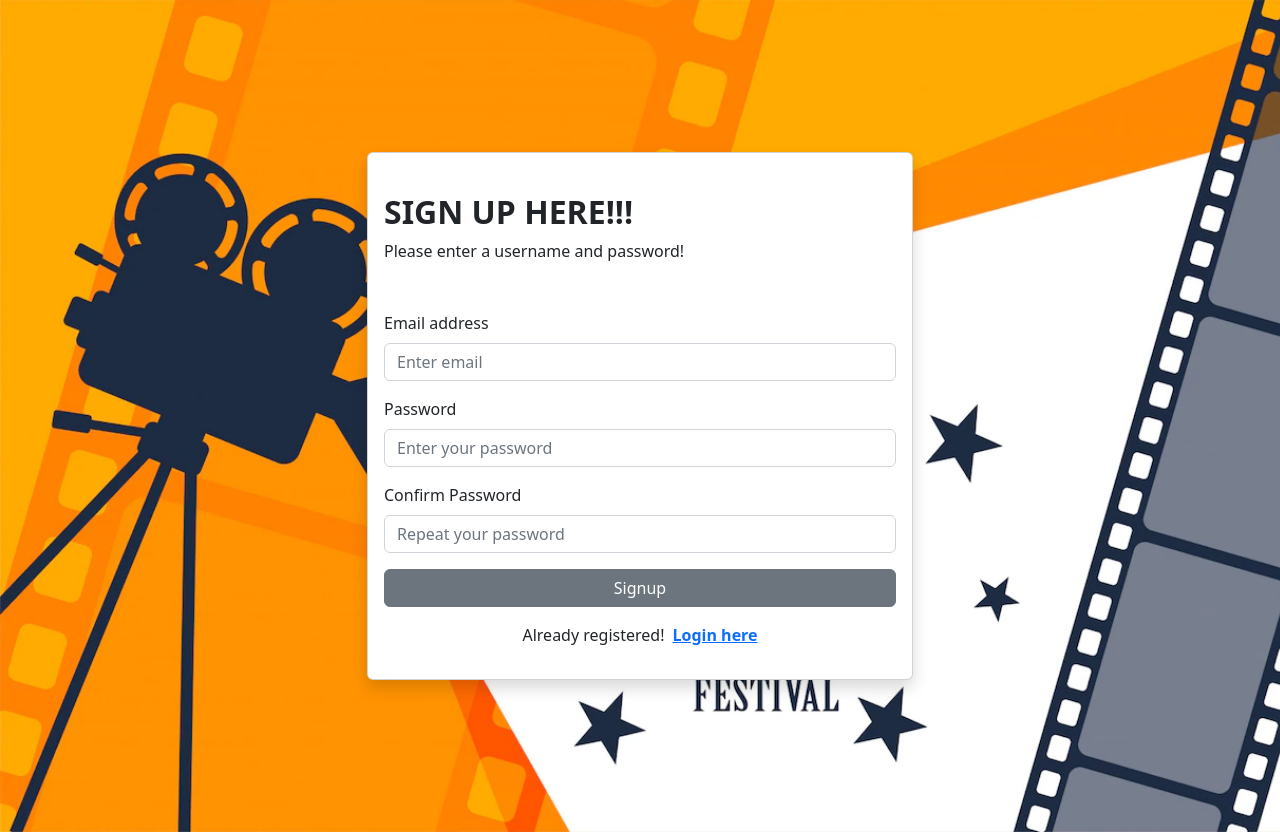
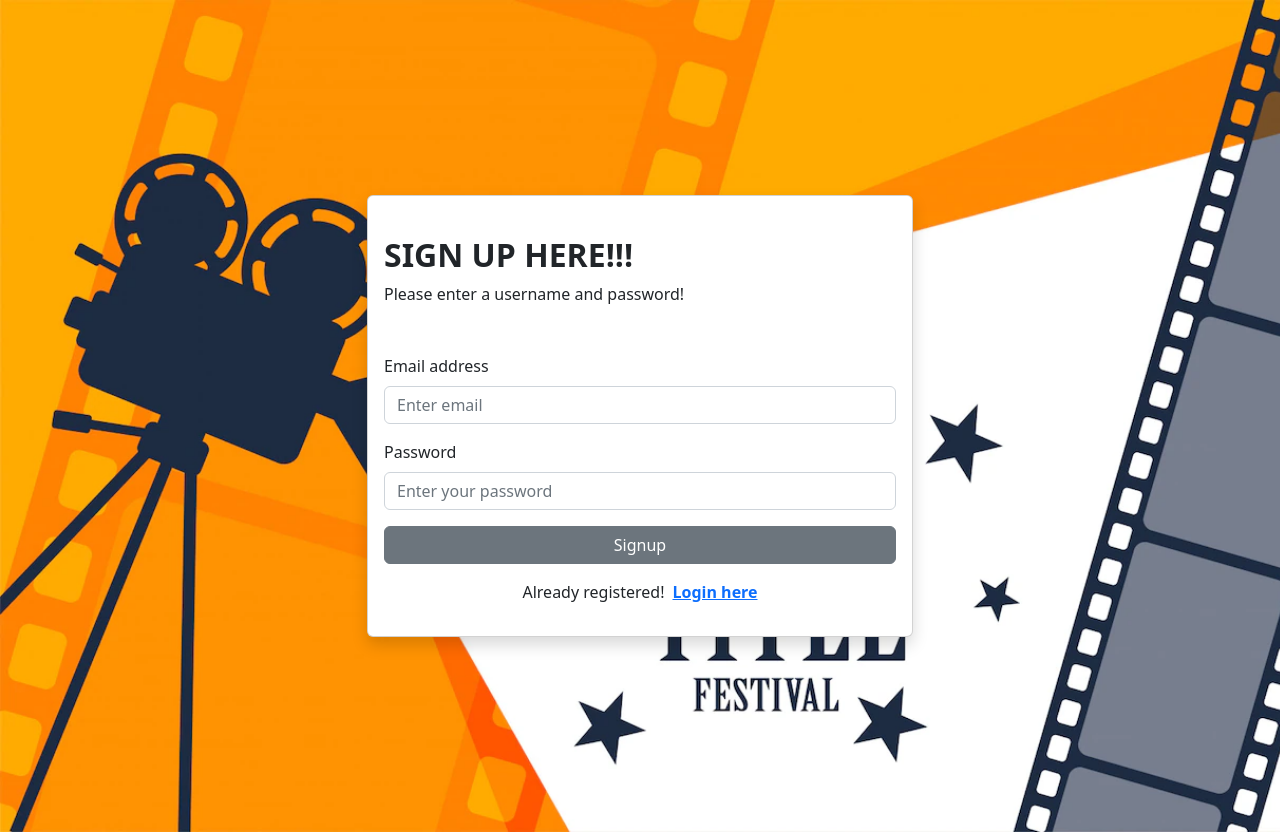
Before and after one commit to Satish627/SEP6, a React (Create React App) app: page /signup in a window 1280 px wide. Built offline with nearby package versions, Linux system fonts and the light colour scheme.

Commit message:
firebase added

```diff
--- a/package.json
+++ b/package.json
@@ -8,6 +8,7 @@
     "@testing-library/user-event": "^13.5.0",
     "axios": "^1.2.0",
     "bootstrap": "^5.2.3",
+    "firebase": "^9.15.0",
     "react": "^18.2.0",
     "react-bootstrap": "^2.6.0",
     "react-dom": "^18.2.0",
--- a/src/App.js
+++ b/src/App.js
@@ -7,12 +7,12 @@ import SignUpForm from './components/SignUpPage/SignUpForm';
 
 function App() {
   return (
-    <div className="LoginForm">
+    <div >
       <BrowserRouter>
         <Routes>
-          <Route path="/login" element={<LoginForm />} />
+          <Route path="/" element={<LoginForm />} />
           <Route path="/signup" element={<SignUpForm />} />
-          <Route path="/" element={<Home />} />
+          <Route path="/home" element={<Home />} />
         </Routes>
       </BrowserRouter>
     </div>
--- /dev/null
+++ b/src/Firebase.js
@@ -0,0 +1,22 @@
+// Import the functions you need from the SDKs you need
+import { initializeApp } from "firebase/app";
+import { getAnalytics } from "firebase/analytics";
+// TODO: Add SDKs for Firebase products that you want to use
+// https://firebase.google.com/docs/web/setup#available-libraries
+
+// Your web app's Firebase configuration
+// For Firebase JS SDK v7.20.0 and later, measurementId is optional
+const firebaseConfig = {
+  apiKey: "AIzaSyBGQQXU5IUdYsRTIZluYLWnRFrO1Tbyios",
+  authDomain: "aqueous-radio-368114.firebaseapp.com",
+  projectId: "aqueous-radio-368114",
+  storageBucket: "aqueous-radio-368114.appspot.com",
+  messagingSenderId: "915265365938",
+  appId: "1:915265365938:web:cdb5f86a020563844fa6ab",
+  measurementId: "G-4MJLM793HX"
+};
+
+// Initialize Firebase
+const app = initializeApp(firebaseConfig);
+
+export default app;
--- a/src/components/LoginPage/LoginForm.js
+++ b/src/components/LoginPage/LoginForm.js
@@ -1,11 +1,29 @@
 import React, { useState } from "react";
 import { Col, Button, Row, Container, Card, Form } from "react-bootstrap";
+import { getAuth, signInWithEmailAndPassword } from "firebase/auth";
+import app from "../../Firebase";
+
 
 function LoginForm() {
     const [email, setEmail] = useState("");
     const [password, setPassword] = useState("");
-    //const url = 'https://jsonplaceholder.typicode.com/posts'
-    const url = 'https://httpbin.org/post'
+
+    const auth = getAuth(app);
+
+    const handleSubmit =  () => {
+        signInWithEmailAndPassword(auth, email, password)
+            .then((userCredential) => {
+                // Signed in
+                const user = userCredential.user;
+                console.log(user)
+                alert("User logged in")
+            })
+            .catch((error) => {
+                const errorCode = error.code;
+                alert(errorCode)
+            });
+    };
+
     const handleEmailChange = event => {
         setEmail(event.target.value)
     };
@@ -13,36 +31,7 @@ function LoginForm() {
         setPassword(event.target.value)
     };
 
-    async function loginUser(credentials) {
-        return fetch(url, {
-            method: 'GET',
-            headers: {
-                'Content-Type': 'application/json'
-            },
-            body: JSON.stringify(credentials)
-        })
-            .then(data => data.json())
-    }
-    let handleSubmit = async (e) => {
-        e.preventDefault();
-        const response = await loginUser({
-            email,
-            password
-        });
-        if ('accessToken' in response) {
-            console.log("Success", response.message, "success", {
-                buttons: false,
-                timer: 2000,
-            })
-                .then((value) => {
-                    localStorage.setItem('accessToken', response['accessToken']);
-                    localStorage.setItem('user', JSON.stringify(response['user']));
-                    window.location.href = "/home";
-                });
-        } else {
-            console.log("Failed", response.message, "error");
-        }
-    };
+
     return (
         <div className="Login">
             {<Container>
--- a/src/components/SignUpPage/SignUpForm.js
+++ b/src/components/SignUpPage/SignUpForm.js
@@ -1,13 +1,17 @@
 import React, { useState } from "react";
 import { Col, Button, Row, Container, Card, Form } from "react-bootstrap";
+import { getAuth, createUserWithEmailAndPassword } from "firebase/auth";
+import app from "../../Firebase";
 
 
 function SignUpForm() {
+
+
+    const auth = getAuth(app);
+
     const [email, setEmail] = useState("");
     const [password, setPassword] = useState("");
-    const [conPassword, setConPassword] = useState("");
 
-   const url = 'https://httpbin.org/post'
 
     const handleEmailChange = event => {
         setEmail(event.target.value)
@@ -16,39 +20,23 @@ function SignUpForm() {
         setPassword(event.target.value)
     };
 
-    const handleConPasswordChange = event => {
-        setConPassword(event.target.value)
-    };
 
-    let handleSubmit = async (e) => {
-        e.preventDefault();
-        try {
-            let res = await fetch(url, {
-                method: "POST",
-                body: JSON.stringify({
-                    email: email,
-                    password: password,
-                    confirmPassword : conPassword,
-                }),
+
+    const SignIn =  () => {
+        createUserWithEmailAndPassword(auth, email, password)
+            .then((userCredential) => {
+                const user = userCredential.user;
+                console.log(user)
+                alert("User created")
+            })
+            .catch((error) => {
+                const errorCode = error.code;
+                console.log(errorCode)
             });
-            let resJson = await res.json();
-            console.log(resJson)
-            if (res.status === 200) {
-                setEmail("");
-                setPassword("");
-                setConPassword("");
-                console.log("User signed up successfully");
-            } else {
-                console.log("Error occured while signing up");
-            }
-        } catch (err) {
-            console.log(err);
-
-        }
     };
     return (
         <div>
-            <Container>
+            { <Container>
                 <Row className="vh-100 d-flex justify-content-center align-items-center">
                     <Col md={8} lg={6} xs={12}>
                         <Card className="shadow">
@@ -57,7 +45,7 @@ function SignUpForm() {
                                     <h2 className="fw-bold mb-2 text-uppercase ">Sign up here!!!</h2>
                                     <p className=" mb-5">Please enter a username and password!</p>
                                     <div className="mb-2">
-                                        <Form onSubmit={handleSubmit}>
+                                        { <Form onClick={SignIn}>
                                             <Form.Group className="mb-3">
                                                 <Form.Label>
                                                     Email address
@@ -65,7 +53,7 @@ function SignUpForm() {
                                                 <Form.Control type="email"
                                                     name="email"
                                                     placeholder="Enter email"
-                                                    onChange={ handleEmailChange }
+                                                    onChange={handleEmailChange}
                                                     value={email} />
                                             </Form.Group>
 
@@ -75,22 +63,15 @@ function SignUpForm() {
                                                     name="password"
                                                     placeholder="Enter your password"
                                                     onChange={handlePasswordChange}
-                                                    value={password}/>
-                                            </Form.Group>
-                                            <Form.Group className="mb-3">
-                                                <Form.Label>Confirm Password</Form.Label>
-                                                <Form.Control type="password"
-                                                    name="conPassword"
-                                                    placeholder="Repeat your password"
-                                                    onChange={handleConPasswordChange}
-                                                    value={conPassword} />
+                                                    value={password} />
                                             </Form.Group>
                                             <div className="d-grid">
-                                                <Button variant="secondary" type="submit">
+                                                <Button variant="secondary" type="submit" >
                                                     Signup
                                                 </Button>
                                             </div>
-                                        </Form>
+                                        </Form> }
+
                                         <div className="mt-3">
                                             <p className="mb-0  text-center">
                                                 Already registered!
@@ -104,7 +85,8 @@ function SignUpForm() {
                         </Card>
                     </Col>
                 </Row>
-            </Container>
+            </Container> }
+
         </div>
     )
 }
```
Also changed, not shown: 1 other file (tests, documents, lock files or other folders).
